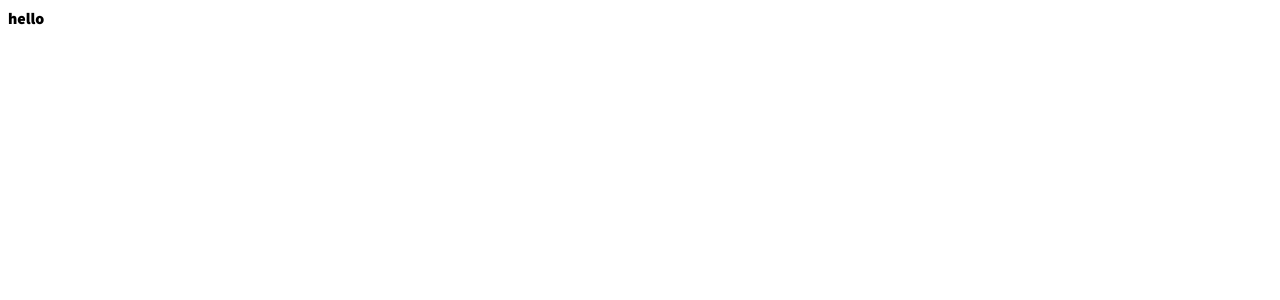
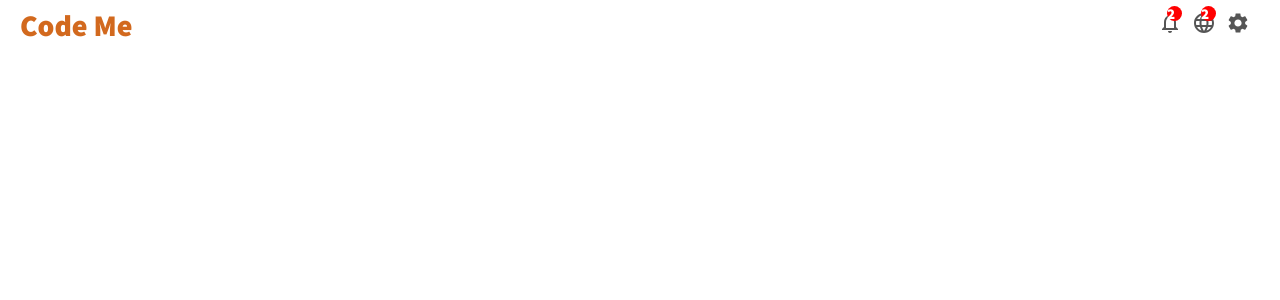
Before and after one commit to Med-hedi-Belhassen/firstReactApp, a React (Create React App) app: page / in a window 1280 px wide. Shown: the top 300 px of the page. Built offline with nearby package versions, Linux system fonts and the light colour scheme.

Commit message:
top bar finshed

```diff
--- a/package.json
+++ b/package.json
@@ -3,8 +3,12 @@
   "version": "0.1.0",
   "private": true,
   "dependencies": {
+    "@emotion/react": "^11.7.1",
+    "@emotion/styled": "^11.6.0",
     "@material-ui/core": "^4.12.3",
     "@material-ui/icons": "^4.11.2",
+    "@mui/icons-material": "^5.3.1",
+    "@mui/material": "^5.3.1",
     "@testing-library/jest-dom": "^5.16.1",
     "@testing-library/react": "^12.1.2",
     "@testing-library/user-event": "^13.5.0",
--- a/public/index.html
+++ b/public/index.html
@@ -17,6 +17,7 @@
     <style>
       * {
         font-family: "Source Sans Pro", sans-serif;
+        margin: 0px;
       }
     </style>
     <title>React Admin App</title>
--- a/src/App.js
+++ b/src/App.js
@@ -1,5 +1,11 @@
+import Topbar from "./components/topbar/Topbar";
+
 function App() {
-  return <div className="App">hello</div>;
+  return (
+    <div className="App">
+      <Topbar />
+    </div>
+  );
 }
 
 export default App;
--- /dev/null
+++ b/src/components/topbar/Topbar.jsx
@@ -0,0 +1,27 @@
+import React from 'react';
+import "./topbar.css"
+import NotificationsNoneIcon from '@mui/icons-material/NotificationsNone';
+import SettingsIcon from '@mui/icons-material/Settings';
+import LanguageIcon from '@mui/icons-material/Language';
+export default function  () {
+  return <div className='topbar'>
+      <div className='topbarWrapper'>
+          <div className="topLeft">
+              <span className="logo">Code Me</span>
+          </div>
+          <div className="topRight">
+              <div className="topbarIconContainer">
+                  <NotificationsNoneIcon/>
+                  <span className="topIconBadge">2</span>
+              </div>
+              <div className="topbarIconContainer">
+                  <LanguageIcon/>
+                  <span className="topIconBadge">2</span>
+              </div>
+              <div className="topbarIconContainer">
+                  <SettingsIcon/>
+              </div>
+          </div>
+      </div>
+  </div>;
+}
--- /dev/null
+++ b/src/components/topbar/topbar.css
@@ -0,0 +1,45 @@
+.topbar {
+  width: 100%;
+  height: 50px;
+  background-color: white;
+}
+.topbarWrapper {
+  height: 100%;
+  padding: 10px, 20px;
+  display: flex;
+  align-items: center;
+  justify-content: space-between;
+}
+.logo {
+  font-weight: bold;
+  font-size: 30px;
+  color: chocolate;
+  cursor: pointer;
+}
+.topRight {
+  display: flex;
+  align-items: center;
+  margin-right: 20px;
+}
+.topLeft {
+  margin-left: 20px;
+}
+.topbarIconContainer {
+  position: relative;
+  cursor: pointer;
+  margin-right: 10px;
+  color: #555;
+}
+.topIconBadge {
+  width: 15px;
+  height: 15px;
+  position: absolute;
+  top: -5px;
+  right: 0px;
+  background-color: red;
+  color: white;
+  border-radius: 50%;
+  display: flex;
+  align-items: center;
+  font-size: 15px;
+}
```
Also changed, not shown: 1 other file (tests, documents, lock files or other folders).
